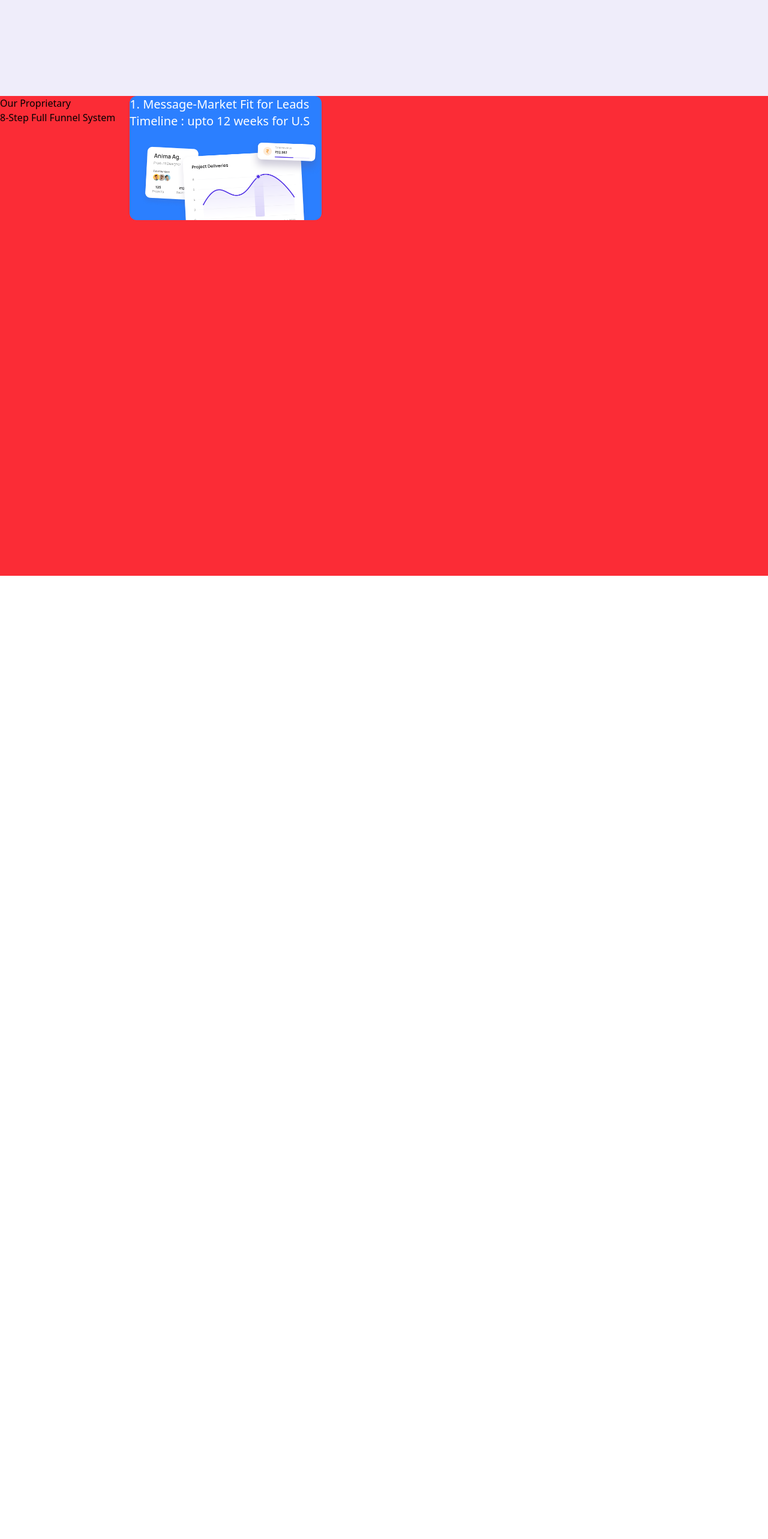
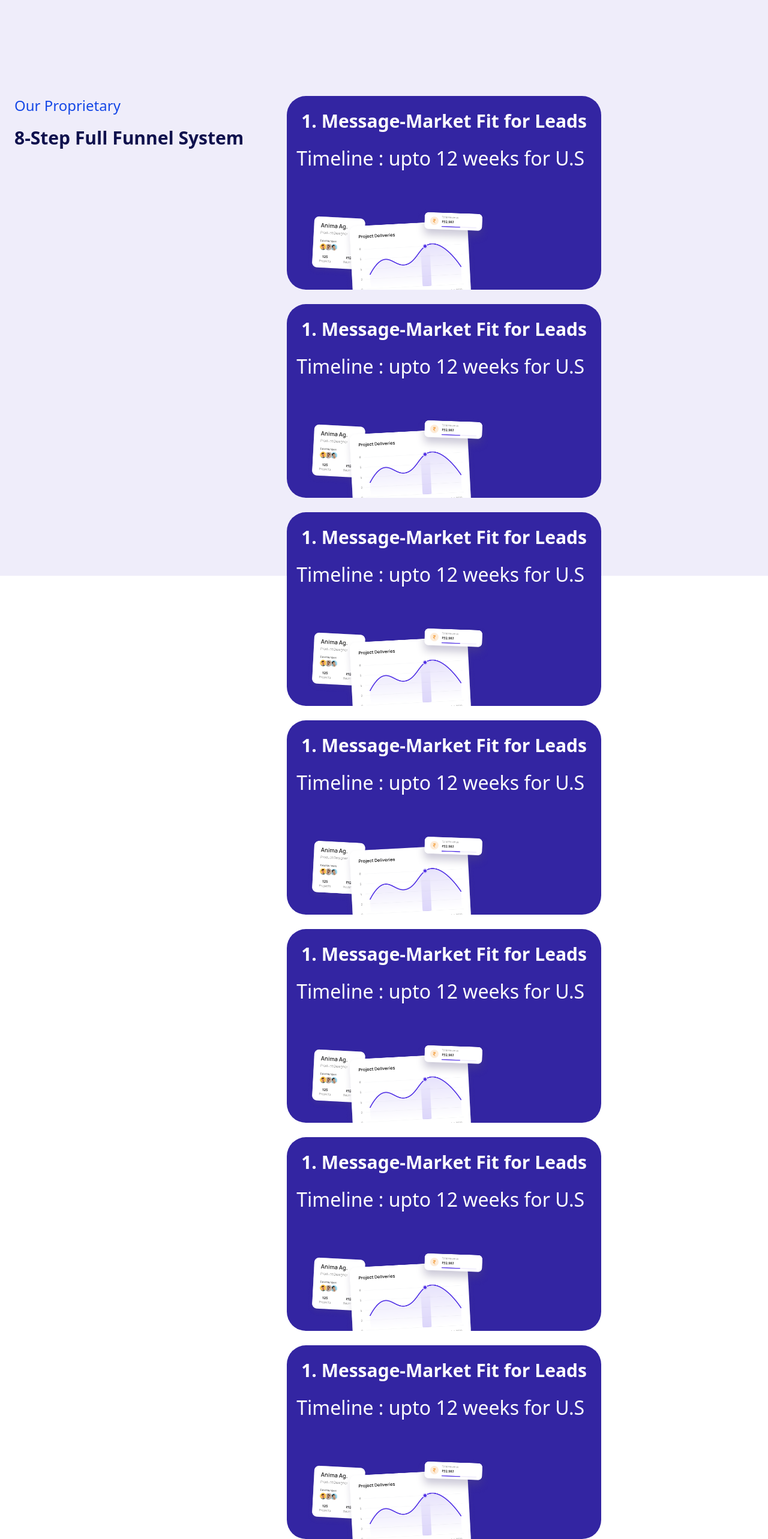
Before and after one commit to coder-Rishi05/cl_site, a React (Vite) app: page / in a window 1280 px wide. Shown: the part 2358-4924 px from the top of the page at 60% size. Before the commit the page ends 3318 px from the top, so only its background shows below. Built offline with nearby package versions, Linux system fonts and the light colour scheme.

Commit message:
completed funnel page

```diff
--- a/src/pages/Funnel.jsx
+++ b/src/pages/Funnel.jsx
@@ -2,21 +2,131 @@ import React from "react";
 
 const Funnel = () => {
   return (
-    <div className="w-full h-screen bg-red-500 flex flex-col lg:flex-row gap-6 ">
-      <div className="top">
-        <h2>Our Proprietary</h2>
-        <h1>8-Step Full Funnel System</h1>
+    <div className="w-full h-screen flex flex-col lg:flex-row gap-6 ">
+      <div className="top px-6  ">
+        <h2 className="text-2xl text-blue-700">Our Proprietary</h2>
+        <h1 className="text-3xl my-5 text-[#0F114D] font-bold">
+          8-Step Full Funnel System
+        </h1>
       </div>
-      <div className="boxes  ">
-        <div className="box1 bg-blue-500 rounded-xl ">
-          <h1 className="text-xl text-white ">
-            1. Message-Market Fit for Leads
-          </h1>
-          <p className="text-xl text-white ">
-            Timeline : upto 12 weeks for U.S
-          </p>
+      <div className="boxes px-6 flex flex-col gap-6 ">
+        <div className="box1  flex flex-col gap-12 px-4  bg-[#3325A2] rounded-4xl ">
+          <div className="texts">
+            <h1 className="text-3xl px-2 font-bold py-6 text-white ">
+              1. Message-Market Fit for Leads
+            </h1>
+            <p className="text-[2rem]  leading-10  text-white ">
+              Timeline : upto 12 weeks for U.S
+            </p>
+          </div>
           <div className="image w-[20rem] ">
-            <img className="object-cover object-center " src="./Images/message.png" alt="" />
+            <img
+              className="object-cover object-center "
+              src="./Images/message.png"
+              alt=""
+            />
+          </div>
+        </div>
+        <div className="box1  flex flex-col gap-12 px-4  bg-[#3325A2] rounded-4xl ">
+          <div className="texts">
+            <h1 className="text-3xl px-2 font-bold py-6 text-white ">
+              1. Message-Market Fit for Leads
+            </h1>
+            <p className="text-[2rem]  leading-10  text-white ">
+              Timeline : upto 12 weeks for U.S
+            </p>
+          </div>
+          <div className="image w-[20rem] ">
+            <img
+              className="object-cover object-center "
+              src="./Images/message.png"
+              alt=""
+            />
+          </div>
+        </div>
+        <div className="box1  flex flex-col gap-12 px-4  bg-[#3325A2] rounded-4xl ">
+          <div className="texts">
+            <h1 className="text-3xl px-2 font-bold py-6 text-white ">
+              1. Message-Market Fit for Leads
+            </h1>
+            <p className="text-[2rem]  leading-10  text-white ">
+              Timeline : upto 12 weeks for U.S
+            </p>
+          </div>
+          <div className="image w-[20rem] ">
+            <img
+              className="object-cover object-center "
+              src="./Images/message.png"
+              alt=""
+            />
+          </div>
+        </div>
+        <div className="box1  flex flex-col gap-12 px-4  bg-[#3325A2] rounded-4xl ">
+          <div className="texts">
+            <h1 className="text-3xl px-2 font-bold py-6 text-white ">
+              1. Message-Market Fit for Leads
+            </h1>
+            <p className="text-[2rem]  leading-10  text-white ">
+              Timeline : upto 12 weeks for U.S
+            </p>
+          </div>
+          <div className="image w-[20rem] ">
+            <img
+              className="object-cover object-center "
+              src="./Images/message.png"
+              alt=""
+            />
+          </div>
+        </div>
+        <div className="box1  flex flex-col gap-12 px-4  bg-[#3325A2] rounded-4xl ">
+          <div className="texts">
+            <h1 className="text-3xl px-2 font-bold py-6 text-white ">
+              1. Message-Market Fit for Leads
+            </h1>
+            <p className="text-[2rem]  leading-10  text-white ">
+              Timeline : upto 12 weeks for U.S
+            </p>
+          </div>
+          <div className="image w-[20rem] ">
+            <img
+              className="object-cover object-center "
+              src="./Images/message.png"
+              alt=""
+            />
+          </div>
+        </div>
+        <div className="box1  flex flex-col gap-12 px-4  bg-[#3325A2] rounded-4xl ">
+          <div className="texts">
+            <h1 className="text-3xl px-2 font-bold py-6 text-white ">
+              1. Message-Market Fit for Leads
+            </h1>
+            <p className="text-[2rem]  leading-10  text-white ">
+              Timeline : upto 12 weeks for U.S
+            </p>
+          </div>
+          <div className="image w-[20rem] ">
+            <img
+              className="object-cover object-center "
+              src="./Images/message.png"
+              alt=""
+            />
+          </div>
+        </div>
+        <div className="box1  flex flex-col gap-12 px-4  bg-[#3325A2] rounded-4xl ">
+          <div className="texts">
+            <h1 className="text-3xl px-2 font-bold py-6 text-white ">
+              1. Message-Market Fit for Leads
+            </h1>
+            <p className="text-[2rem]  leading-10  text-white ">
+              Timeline : upto 12 weeks for U.S
+            </p>
+          </div>
+          <div className="image w-[20rem] ">
+            <img
+              className="object-cover object-center "
+              src="./Images/message.png"
+              alt=""
+            />
           </div>
         </div>
       </div>
```
